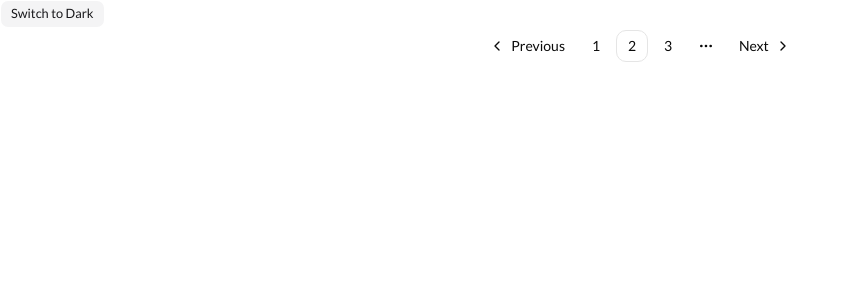
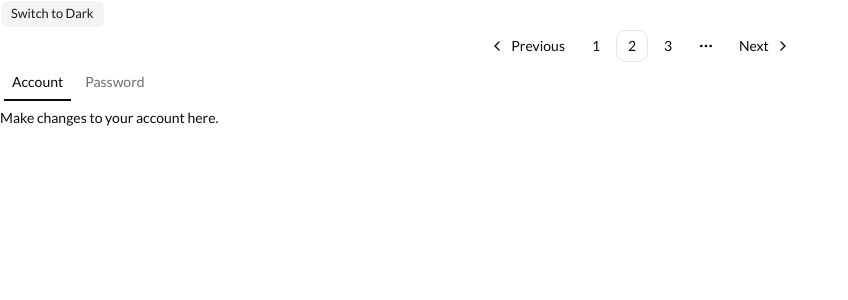
Before and after one commit to dosepehr/frontend-foundation, a Next.js app: page / in a window 1280 px wide. Shown: the top 300 px of the page, without its empty margins (0-848 px from the left). Built offline with nearby package versions, Linux system fonts and the light colour scheme.

Commit message:
add tabs component

```diff
--- a/src/app/page.tsx
+++ b/src/app/page.tsx
@@ -6,12 +6,28 @@
 import EmptyGroup from '@/components/ui/Empty';
 import { Input } from '@/components/ui/Input';
 import PaginationGroup from '@/components/ui/Pagination';
+import TabsGroup from '@/components/ui/Tabs';
 
 const Page = () => {
     return (
         <>
             <ThemeChange />
             <PaginationGroup />
+            <TabsGroup
+                defaultValue='account'
+                tabs={[
+                    {
+                        value: 'account',
+                        label: 'Account',
+                        content: <p>Make changes to your account here.</p>,
+                    },
+                    {
+                        value: 'password',
+                        label: 'Password',
+                        content: <p>Change your password here.</p>,
+                    },
+                ]}
+            />{' '}
         </>
     );
 };
--- /dev/null
+++ b/src/components/ui/Tabs/components.tsx
@@ -0,0 +1,90 @@
+'use client';
+
+import * as React from 'react';
+import { cva, type VariantProps } from 'class-variance-authority';
+import { Tabs as TabsPrimitive } from 'radix-ui';
+import { cn } from '@/utils/funcs/cn';
+
+function Tabs({
+    className,
+    orientation = 'horizontal',
+    ...props
+}: React.ComponentProps<typeof TabsPrimitive.Root>) {
+    return (
+        <TabsPrimitive.Root
+            data-slot='tabs'
+            data-orientation={orientation}
+            className={cn(
+                'gap-2 group/tabs flex data-horizontal:flex-col',
+                className
+            )}
+            {...props}
+        />
+    );
+}
+
+const tabsListVariants = cva(
+    'rounded-lg p-[3px] group-data-horizontal/tabs:h-9 data-[variant=line]:rounded-none group/tabs-list text-muted-foreground inline-flex w-fit items-center justify-center group-data-vertical/tabs:h-fit group-data-vertical/tabs:flex-col',
+    {
+        variants: {
+            variant: {
+                default: 'bg-muted',
+                line: 'gap-1 bg-transparent',
+            },
+        },
+        defaultVariants: {
+            variant: 'default',
+        },
+    }
+);
+
+function TabsList({
+    className,
+    variant = 'default',
+    ...props
+}: React.ComponentProps<typeof TabsPrimitive.List> &
+    VariantProps<typeof tabsListVariants>) {
+    return (
+        <TabsPrimitive.List
+            data-slot='tabs-list'
+            data-variant={variant}
+            className={cn(tabsListVariants({ variant }), className)}
+            {...props}
+        />
+    );
+}
+
+function TabsTrigger({
+    className,
+    ...props
+}: React.ComponentProps<typeof TabsPrimitive.Trigger>) {
+    return (
+        <TabsPrimitive.Trigger
+            data-slot='tabs-trigger'
+            className={cn(
+                "gap-1.5 rounded-md border border-transparent px-2 py-1 text-sm font-medium group-data-[variant=default]/tabs-list:data-active:shadow-sm group-data-[variant=line]/tabs-list:data-active:shadow-none [&_svg:not([class*='size-'])]:size-4 focus-visible:border-ring focus-visible:ring-ring/50 focus-visible:outline-ring text-foreground/60 hover:text-foreground dark:text-muted-foreground dark:hover:text-foreground relative inline-flex h-[calc(100%-1px)] flex-1 items-center justify-center whitespace-nowrap transition-all group-data-vertical/tabs:w-full group-data-vertical/tabs:justify-start focus-visible:ring-[3px] focus-visible:outline-1 disabled:pointer-events-none disabled:opacity-50 [&_svg]:pointer-events-none [&_svg]:shrink-0",
+                'group-data-[variant=line]/tabs-list:bg-transparent group-data-[variant=line]/tabs-list:data-active:bg-transparent dark:group-data-[variant=line]/tabs-list:data-active:border-transparent dark:group-data-[variant=line]/tabs-list:data-active:bg-transparent',
+                'data-active:bg-background dark:data-active:text-foreground dark:data-active:border-input dark:data-active:bg-input/30 data-active:text-foreground',
+                'after:bg-foreground after:absolute after:opacity-0 after:transition-opacity group-data-horizontal/tabs:after:inset-x-0 group-data-horizontal/tabs:after:-bottom-1.25 group-data-horizontal/tabs:after:h-0.5 group-data-vertical/tabs:after:inset-y-0 group-data-vertical/tabs:after:-right-1 group-data-vertical/tabs:after:w-0.5 group-data-[variant=line]/tabs-list:data-active:after:opacity-100',
+                'cursor-pointer',
+                className
+            )}
+            {...props}
+        />
+    );
+}
+
+function TabsContent({
+    className,
+    ...props
+}: React.ComponentProps<typeof TabsPrimitive.Content>) {
+    return (
+        <TabsPrimitive.Content
+            data-slot='tabs-content'
+            className={cn('text-sm flex-1 outline-none', className)}
+            {...props}
+        />
+    );
+}
+
+export { Tabs, TabsList, TabsTrigger, TabsContent, tabsListVariants };
--- /dev/null
+++ b/src/components/ui/Tabs/index.tsx
@@ -0,0 +1,37 @@
+import React from 'react';
+import { Tabs, TabsContent, TabsList, TabsTrigger } from './components';
+
+type TabItem = {
+    value: string;
+    label: string;
+    content: React.ReactNode;
+};
+
+type TabsGroupProps = {
+    tabs: TabItem[];
+    defaultValue?: string;
+    className?: string;
+};
+
+const TabsGroup = ({ tabs, defaultValue, className }: TabsGroupProps) => {
+    const activeDefault = defaultValue ?? tabs[0]?.value;
+
+    return (
+        <Tabs defaultValue={activeDefault} className={className}>
+            <TabsList variant={'line'} >
+                {tabs.map((tab) => (
+                    <TabsTrigger key={tab.value} value={tab.value}>
+                        {tab.label}
+                    </TabsTrigger>
+                ))}
+            </TabsList>
+            {tabs.map((tab) => (
+                <TabsContent key={tab.value} value={tab.value}>
+                    {tab.content}
+                </TabsContent>
+            ))}
+        </Tabs>
+    );
+};
+
+export default TabsGroup;
```
